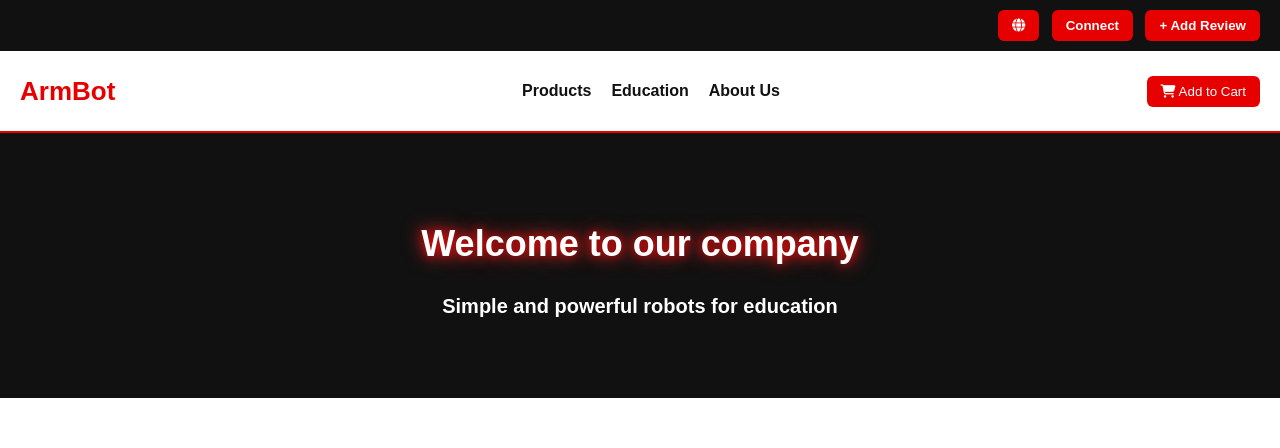
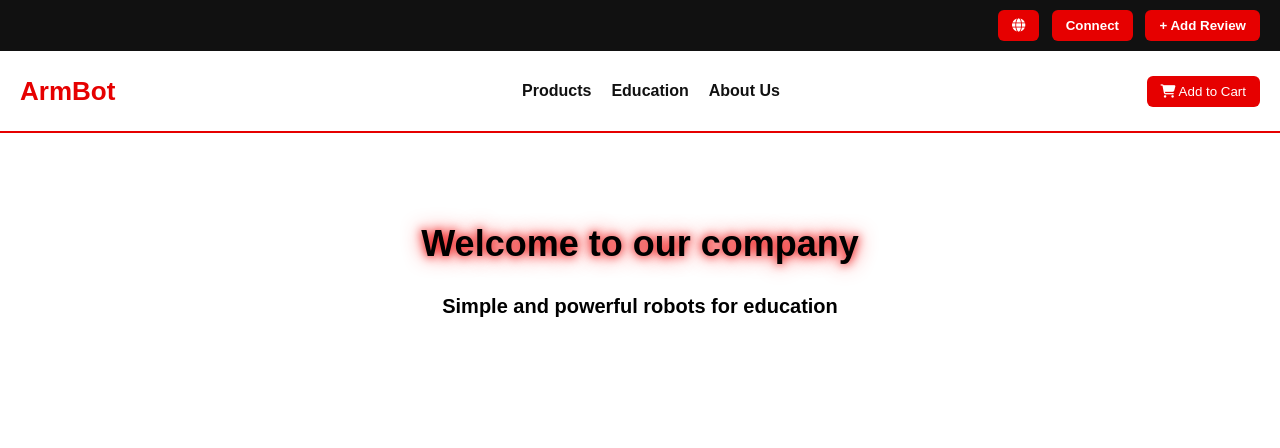
Before and after one commit to souha-ing/mon-site-robotique, a plain HTML site: page index.html in a window 1280 px wide. Shown: the top 448 px of the page. Drawn offline with Linux system fonts and the light colour scheme.

Commit message:
Update style.css

```diff
--- a/style.css
+++ b/style.css
@@ -112,8 +112,8 @@ body {
 .hero {
   text-align: center;
   padding: 60px 20px;
-  background: #111;
-  color: white;
+  background: #ffffff;
+  color: rgb(0, 0, 0);
 }
 
 .glow-text {
```
